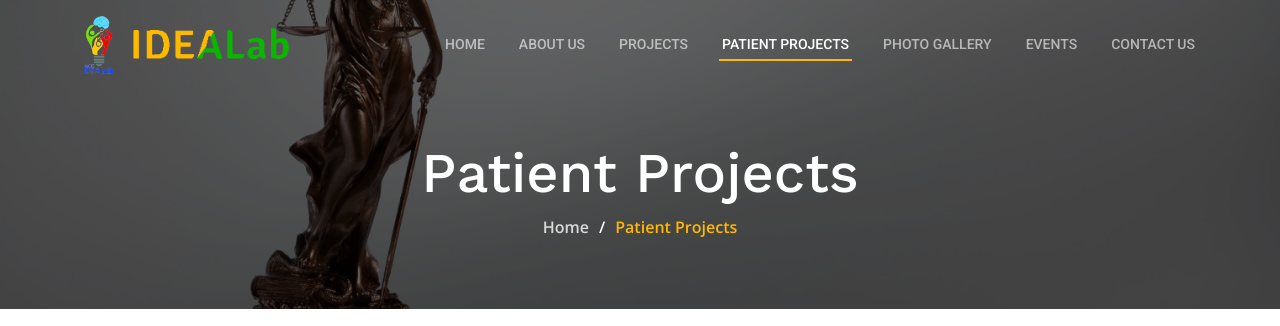
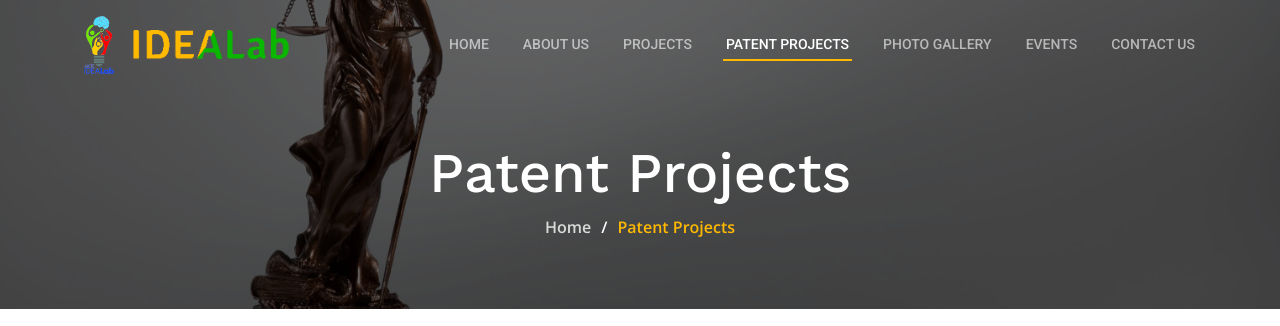
Before and after one commit to RohanDey002/idealab, a PHP site: page /idealab/patient_details.php in a window 1280 px wide. Shown: the top 326 px of the page. Run offline with PHP 8.4, Linux system fonts and the light colour scheme; some libraries are stand-ins or nearby versions.

Commit message:
patent spelling update

```diff
--- a/components/header.php
+++ b/components/header.php
@@ -14,7 +14,7 @@
           <li><a href="index.php" <?php if($page == 'home') echo 'class="active"'?>>Home</a></li>
           <li><a href="about.php" <?php if($page == 'about') echo 'class="active"'?>>About Us</a></li>
           <li><a href="projects.php" <?php if($page == 'gallery') echo 'class="active"'?>>Projects</a></li>
-          <li><a href="patientproject.php" <?php if($page == 'patient') echo 'class="active"'?>>Patient Projects</a></li>
+          <li><a href="patientproject.php" <?php if($page == 'patient') echo 'class="active"'?>>Patent Projects</a></li>
           <li><a href="./gallery.php" <?php if($page == 'photo') echo 'class="active"'?>>Photo Gallery</a></li>
           <li><a href="event.php" <?php if($page == 'event') echo 'class="active"'?>>Events</a></li>
           <li><a href="contact.php" <?php if($page == 'contact') echo 'class="active"'?>>Contact Us</a></li>
--- a/index.php
+++ b/index.php
@@ -449,7 +449,7 @@
       <div class="container" data-aos="fade-up">
 
         <div class="section-header">
-          <h2>Patient projects</h2>
+          <h2>Patent projects</h2>
           <p>Discover the nurturing environment at our Idea Lab, where
              we provide the patience and support required for projects to flourish and evolve into impactful innovations</p>
         </div>
--- a/patient_details.php
+++ b/patient_details.php
@@ -1,6 +1,6 @@
 <?php $page='patient'; require './components/head.php' ?>
 
-  <title>Patient Projects</title>
+  <title>Patent Projects</title>
 
 </head>
 
@@ -15,10 +15,10 @@
     <div id="hero" class="breadcrumbs d-flex align-items-center" style="background-image: url('./image/patent_background.webp'); background-size:fill;">
       <div class="container position-relative d-flex flex-column align-items-center" data-aos="fade">
 
-        <h2>Patient Projects</h2>
+        <h2>Patent Projects</h2>
         <ol>
           <li><a href="index.php">Home</a></li>
-          <li>Patient Projects</li>
+          <li>Patent Projects</li>
         </ol>
 
       </div>
```
Also changed, not shown: patientproject.php (+4 -4 lines).
